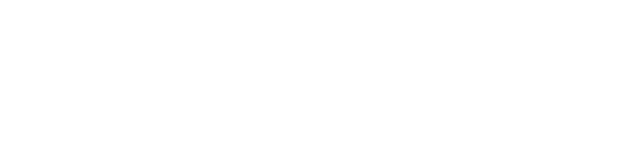
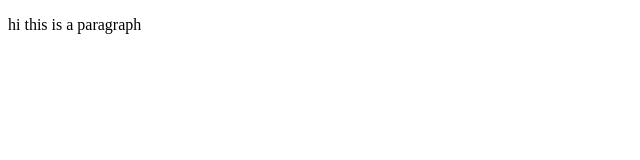
Before and after one commit to aejaz1995/gitpractical, a plain HTML site: page index.html in a window 1280 px wide. Shown: the whole page, without its empty margins (0-640 px from the left). Drawn offline with Linux system fonts and the light colour scheme.

Commit message:
add paragraph

```diff
--- a/index.html
+++ b/index.html
@@ -7,6 +7,6 @@
     <title>Document</title>
 </head>
 <body>
-
+    <p>hi this is a paragraph</p>
 </body>
 </html>
```
